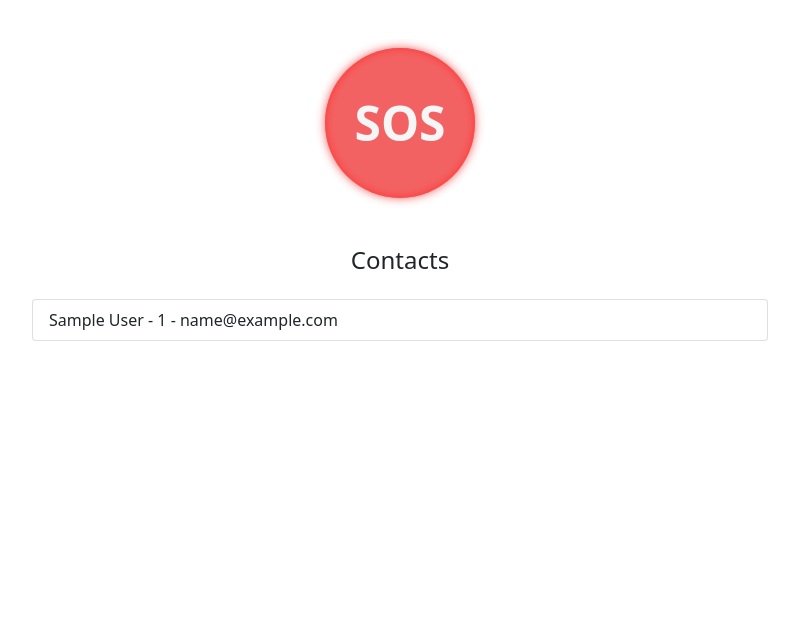
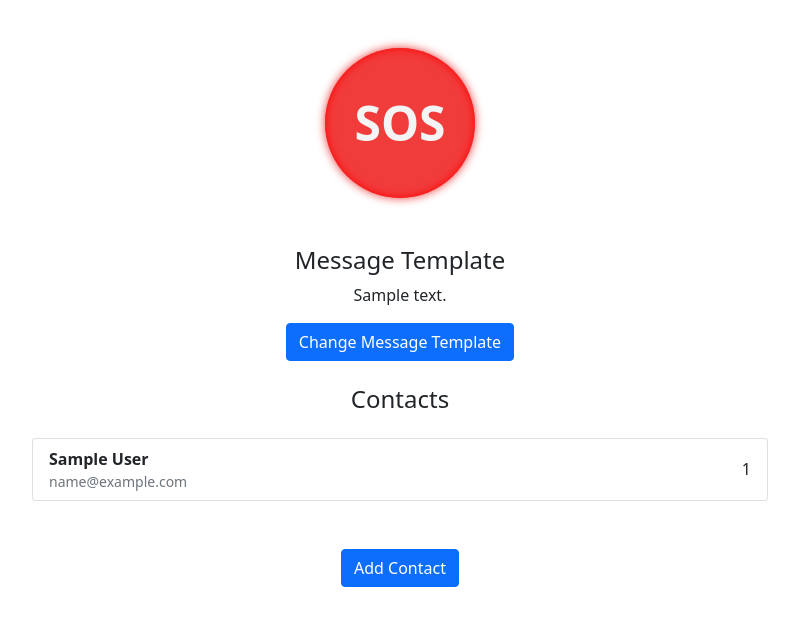
Before and after one commit to aseerkt/flask_sos, a Flask app: template app/templates/home.html in a window 1280 px wide. Shown: the part 56-682 px from the top of the page, without its empty margins (240-1039 px from the left). Run offline with Flask 2, Linux system fonts and the light colour scheme; the template is opened without the code that fills it: values that come from a table or form of the project are taken from there, others are empty; tables that the repository leaves empty hold one stand-in row (values such as "Sample post").

Commit message:
update: moved contacts and message to homepage

```diff
--- /dev/null
+++ b/app/static/js/mailer.js
@@ -0,0 +1,20 @@
+const SOSBtn = document.querySelector('.sos_btn');
+
+SOSBtn.addEventListener('click', () => {
+  navigator.geolocation.getCurrentPosition(
+    async function (pos) {
+      let crd = pos.coords;
+      const res = await fetch(
+        `/send-message?latitude=${crd.latitude}&longitude=${crd.longitude}`,
+        { method: 'POST' }
+      );
+      if (res.status === 200) {
+        alert('SOS alert sent successfully');
+      }
+    },
+    (err) => {
+      alert('Could not sent SOS alert');
+      console.error(err);
+    }
+  );
+});
--- /dev/null
+++ b/app/templates/add-contact.html
@@ -0,0 +1,76 @@
+<button
+  type="button"
+  class="btn btn-primary"
+  data-bs-toggle="modal"
+  data-bs-target="#contactModal"
+>
+  Add Contact
+</button>
+
+<!-- Modal -->
+<div
+  class="modal fade"
+  id="contactModal"
+  tabindex="-1"
+  aria-labelledby="contactModalLabel"
+  aria-hidden="true"
+>
+  <div class="modal-dialog">
+    <div class="modal-content">
+      <div class="modal-header">
+        <h5 class="modal-title" id="contactModalLabel">Add Contact</h5>
+        <button
+          type="button"
+          class="btn-close"
+          data-bs-dismiss="modal"
+          aria-label="Close"
+        ></button>
+      </div>
+      <form method="POST" action="/contacts">
+        <div class="modal-body">
+          <div class="mb-3 form-floating">
+            <input
+              class="form-control"
+              type="text"
+              id="full_name"
+              name="full_name"
+              placeholder="Sasi Anna"
+            />
+            <label class="form-label" for="full_name">Full name</label>
+          </div>
+          <div class="mb-3 form-floating">
+            <input
+              class="form-control"
+              type="text"
+              id="email"
+              name="email"
+              placeholder="sasi@sasi.com"
+            />
+            <label class="form-label" for="email">Email Address</label>
+          </div>
+          <div class="mb-3 form-floating">
+            <input
+              class="form-control"
+              type="number"
+              maxlength="10"
+              id="mobile_number"
+              name="mobile_number"
+              placeholder="Mobile number"
+            />
+            <label class="form-label" for="mobile_number">Mobile number</label>
+          </div>
+        </div>
+        <div class="modal-footer">
+          <button
+            type="button"
+            class="btn btn-secondary"
+            data-bs-dismiss="modal"
+          >
+            Cancel
+          </button>
+          <button type="submit" class="btn btn-primary">Save</button>
+        </div>
+      </form>
+    </div>
+  </div>
+</div>
--- a/app/templates/base.html
+++ b/app/templates/base.html
@@ -12,7 +12,7 @@
       crossorigin="anonymous"
     />
     <link rel="stylesheet" href="{{ url_for('static', filename='css/styles.css') }}">
-    <title>{% block title %} {% endblock %}</title>
+    <title>{% block title %} {% endblock %} | Flask SOS</title>
   </head>
   <body>
     <!-- Navbar -->
@@ -57,9 +57,9 @@
             </a>
 
             <ul class="dropdown-menu dropdown-menu-end" aria-labelledby="navbarDropdown">
-              <li><a class="dropdown-item" href="#">Change Message</a></li>
+              <!-- <li><a class="dropdown-item" href="#">Change Message</a></li>
               <li><a class="dropdown-item" href="/contacts">Add Contact</a></li>
-              <li><hr class="dropdown-divider" /></li>
+              <li><hr class="dropdown-divider" /></li> -->
               <li>
                 <a class="dropdown-item" href="/logout">Logout</a>
               </li>
@@ -112,5 +112,6 @@
       integrity="sha384-MrcW6ZMFYlzcLA8Nl+NtUVF0sA7MsXsP1UyJoMp4YLEuNSfAP+JcXn/tWtIaxVXM"
       crossorigin="anonymous"
     ></script>
+    <script src="{{ url_for('static', filename='js/mailer.js') }}"></script>
   </body>
 </html>
--- /dev/null
+++ b/app/templates/edit-message.html
@@ -0,0 +1,57 @@
+<button
+  type="button"
+  class="btn btn-primary"
+  data-bs-toggle="modal"
+  data-bs-target="#messageModal"
+>
+  Change Message Template
+</button>
+
+<!-- Modal -->
+<div
+  class="modal fade"
+  id="messageModal"
+  tabindex="-1"
+  aria-labelledby="messageModalLabel"
+  aria-hidden="true"
+>
+  <div class="modal-dialog">
+    <div class="modal-content">
+      <div class="modal-header">
+        <h5 class="modal-title" id="messageModalLabel">Change Message</h5>
+        <button
+          type="button"
+          class="btn-close"
+          data-bs-dismiss="modal"
+          aria-label="Close"
+        ></button>
+      </div>
+      <form method="POST" action="/message">
+        <div class="modal-body">
+          <div class="mb-3 form-floating">
+            <textarea
+              class="form-control"
+              type="text"
+              id="message"
+              name="message"
+              placeholder="Sasi Anna"
+            >
+{{user.message}}</textarea
+            >
+            <label class="form-label" for="message">Message Format</label>
+          </div>
+        </div>
+        <div class="modal-footer">
+          <button
+            type="button"
+            class="btn btn-secondary"
+            data-bs-dismiss="modal"
+          >
+            Cancel
+          </button>
+          <button type="submit" class="btn btn-primary">Save</button>
+        </div>
+      </form>
+    </div>
+  </div>
+</div>
--- a/app/templates/home.html
+++ b/app/templates/home.html
@@ -1,7 +1,13 @@
 {% extends "base.html" %} {% block title %} Home {% endblock %} {% block
 content%}
 <div class="mx-auto my-5 d-flex justify-content-center">
-  <button disabled="{{ sos_btn_disabled }}" class="sos_btn">SOS</button>
+  {% if sos_btn_disabled %}
+  <button disabled class="sos_btn" style="text-decoration: line-through">
+    SOS
+  </button>
+  {% else %}
+  <button class="sos_btn">SOS</button>
+  {% endif %}
 </div>
 {% if not user.is_authenticated %}
 <div class="text-center alert alert-info">
@@ -12,23 +18,30 @@ content%}
   >
 </div>
 {% endif %} {% if user.is_authenticated %}
+<div class="my-4 sos_message text-center">
+  <h4 class="text-center">Message Template</h4>
+  <p>{{user.message}}</p>
+  {% include 'edit-message.html' %}
+</div>
 <h4 class="my-4 text-center">Contacts</h4>
 
 {% if contacts | length < 1 %}
 <div class="text-center alert alert-info">
   <p>You have not added any contacts</p>
-  <a
-    class="btn btn-outline-primary"
-    href="{{url_for('views.contacts')}}#add-contacts"
-    >Add contacts</a
-  >
+  {% include 'add-contact.html' %}
 </div>
 {% else %}
-<ul class="list-group">
+<ul class="list-group text-center mb-5">
   {% for contact in contacts %}
-  <li class="list-group-item">
-    {{contact.full_name}} - {{contact.mobile_number}} - {{contact.email}}
+  <li class="list-group-item d-flex justify-content-between align-items-center"">
+    <div class="d-flex flex-column align-items-start">
+      <strong> {{contact.full_name}}</strong>
+      <small class="text-muted">{{contact.email}}</small>
+    </div>
+    <span> {{contact.mobile_number}} </span>
   </li>
   {% endfor %}
 </ul>
+{% if contacts | length < 3 %}
+<div class="text-center my-5">{% include 'add-contact.html' %} {% endif%}</div>
 {% endif %} {% endif %} {% endblock %}
--- a/app/utils.py
+++ b/app/utils.py
@@ -1,4 +1,5 @@
 from re import match
+from flask_login import current_user
 
 
 def is_email(email):
@@ -10,3 +11,7 @@ def format_url(url: str) -> str:
         return url
     else:
         return url.replace('postgres://', 'postgresql://')
+
+
+def get_location_url(latitude: float, longitude: float) -> str:
+    return f'https://www.google.com/maps/@{latitude},{longitude},20z'
```
Also changed, not shown: app/templates/contacts.html (deleted, +0 -64 lines), app/views.py (+60 -11 lines), app/templates/message.html (deleted).
